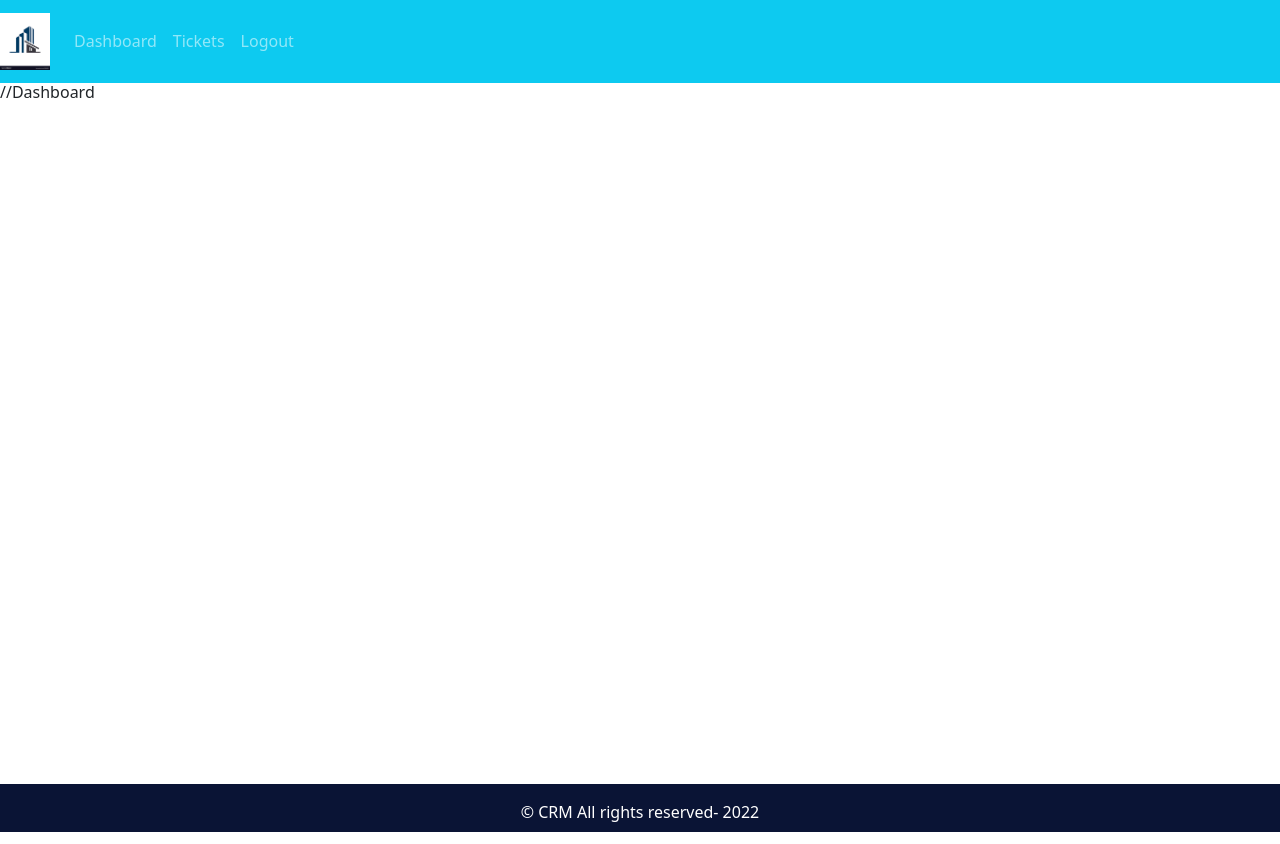
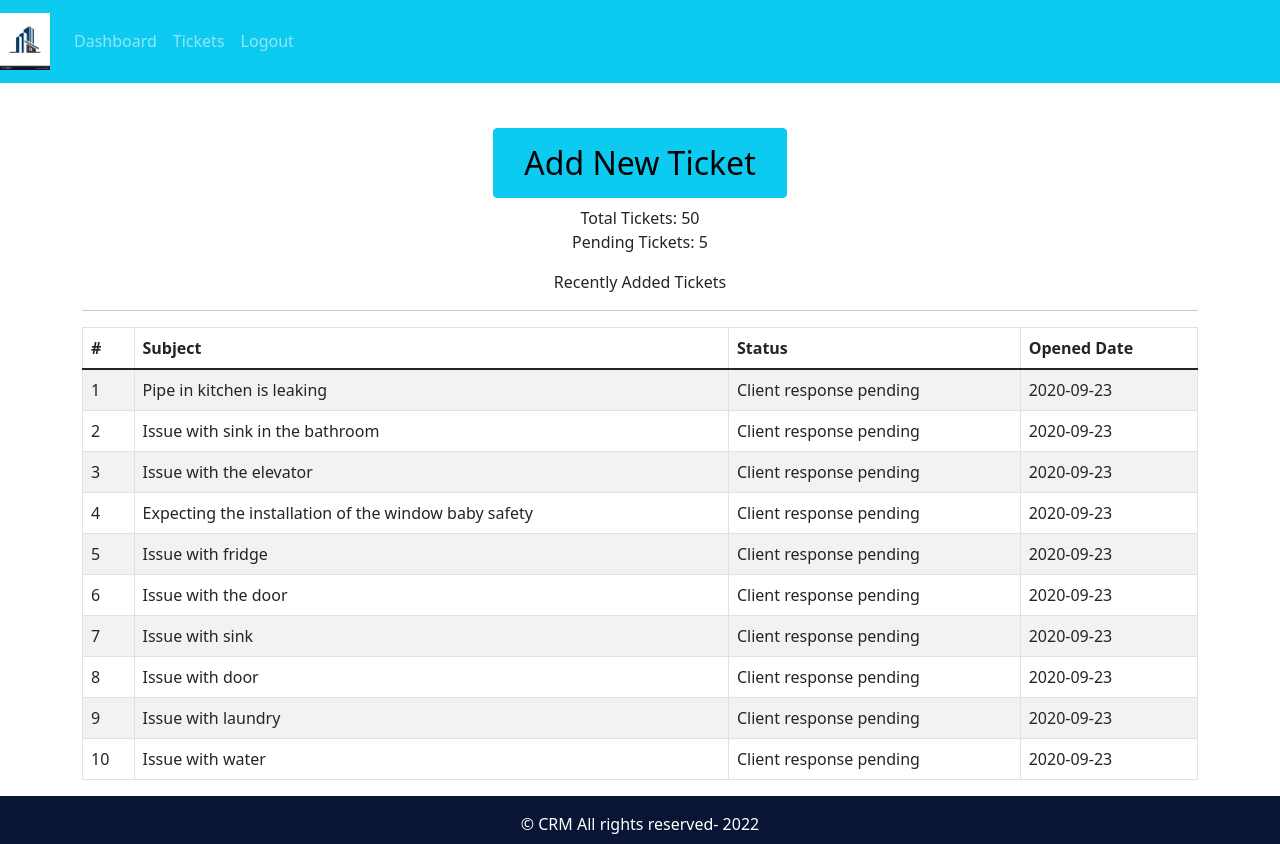
Before and after one commit to Djakhangir/Ticketing-system-on-Mern-Stack, a React (Create React App) app in the folder ticketsystem_mern/: page / in a window 1280 px wide. Built offline with nearby package versions, Linux system fonts and the light colour scheme.

Commit message:
Dashboard page is added

```diff
--- a/ticketsystem_mern/src/App.js
+++ b/ticketsystem_mern/src/App.js
@@ -2,13 +2,14 @@ import React from 'react'
 import "./App.css";
 import Entry from './Pages/Entry/entry.page';
 import DefaultLayout from './Layout/DefaultLayout';
+import Dashboard from './Pages/Dashboard/dashboard.page'
 
 function App() {
   return (
     <div className="App">
       {/* <Entry/> */}
       <DefaultLayout>
-        //Dashboard
+        <Dashboard/>
       </DefaultLayout>
     </div>
   )
--- /dev/null
+++ b/ticketsystem_mern/src/Assets/data/mock-data.json
@@ -0,0 +1,77 @@
+[{
+        "id": 1,
+        "subject": "Pipe in kitchen is leaking",
+        "status": "Client response pending",
+        "addedAt": "2020-09-23",
+        "history": [{
+                "date": "20-10-10",
+                "message": "sjflsjl",
+                "messageBy": "client"
+            },
+            {
+                "date": "20-10-10",
+                "message": "sjflsjl",
+                "messageBy": "admin"
+            },
+            {
+                "date": "20-10-10",
+                "message": "sjflsjl",
+                "messageBy": "client"
+            }
+        ]
+    },
+    {
+        "id": 2,
+        "subject": "Issue with sink in the bathroom",
+        "status": "Client response pending",
+        "addedAt": "2020-09-23"
+    },
+    {
+        "id": 3,
+        "subject": "Issue with the elevator",
+        "status": "Client response pending",
+        "addedAt": "2020-09-23"
+    },
+    {
+        "id": 4,
+        "subject": "Expecting the installation of the window baby safety",
+        "status": "Client response pending",
+        "addedAt": "2020-09-23"
+    },
+    {
+        "id": 5,
+        "subject": "Issue with fridge",
+        "status": "Client response pending",
+        "addedAt": "2020-09-23"
+    },
+    {
+        "id": 6,
+        "subject": "Issue with the door",
+        "status": "Client response pending",
+        "addedAt": "2020-09-23"
+    },
+    {
+        "id": 7,
+        "subject": "Issue with sink",
+        "status": "Client response pending",
+        "addedAt": "2020-09-23"
+    },
+    {
+        "id": 8,
+        "subject": "Issue with door",
+        "status": "Client response pending",
+        "addedAt": "2020-09-23"
+    },
+    {
+        "id": 9,
+        "subject": "Issue with laundry",
+        "status": "Client response pending",
+        "addedAt": "2020-09-23"
+    },
+    {
+        "id": 10,
+        "subject": "Issue with water",
+        "status": "Client response pending",
+        "addedAt": "2020-09-23"
+    }
+]
--- /dev/null
+++ b/ticketsystem_mern/src/Components/Ticket-table/TicketTable.component.js
@@ -0,0 +1,34 @@
+import React from "react";
+import { Table } from "react-bootstrap";
+
+const TicketTable = ({mockTickets}) => {
+  return (
+    <Table striped bordered hover>
+      <thead>
+        <tr>
+          <th>#</th>
+          <th>Subject</th>
+          <th>Status</th>
+          <th>Opened Date</th>
+        </tr>
+      </thead>
+      <tbody>
+      {mockTickets.length ?
+       mockTickets.map(el =>
+          (<tr key={el.id}>
+              <td>{el.id}</td>
+              <td>{el.subject}</td>
+              <td>{el.status}</td>
+              <td>{el.addedAt}</td>
+
+          </tr>)) :
+          <tr>
+              <td colSpan="4" className="text-center">No Tickets Available</td>
+          </tr>
+       }
+      </tbody>
+    </Table>
+  );
+};
+
+export default TicketTable;
--- /dev/null
+++ b/ticketsystem_mern/src/Pages/Dashboard/dashboard.page.js
@@ -0,0 +1,36 @@
+import React from "react";
+import { Container, Row, Col, Button } from "react-bootstrap";
+import TicketTable from '../../Components/Ticket-table/TicketTable.component';
+import mockTickets from '../../Assets/data/mock-data.json';
+
+const Dashboard = () => {
+  return (
+    <Container>
+      <Row>
+        <Col className='text-center mt-5 mb-2'>
+          <Button variant="info" style={{'fontSize':'2rem', 'padding': '10px 30px'}}>Add New Ticket</Button>
+        </Col>
+      </Row>
+      <Row>
+        <Col className='text-center mb-2'>
+         <div>Total Tickets: 50</div>
+         <div>Pending Tickets: 5</div>
+        </Col>
+      </Row>
+
+      <Row>
+        <Col className='text-center mt-2'>
+         Recently Added Tickets
+        </Col>
+      </Row>
+      <hr/>
+      <Row>
+        <Col className='recent-ticket'>
+        <TicketTable mockTickets={mockTickets}/>
+        </Col>
+      </Row>
+    </Container>
+  );
+};
+
+export default Dashboard;
```
